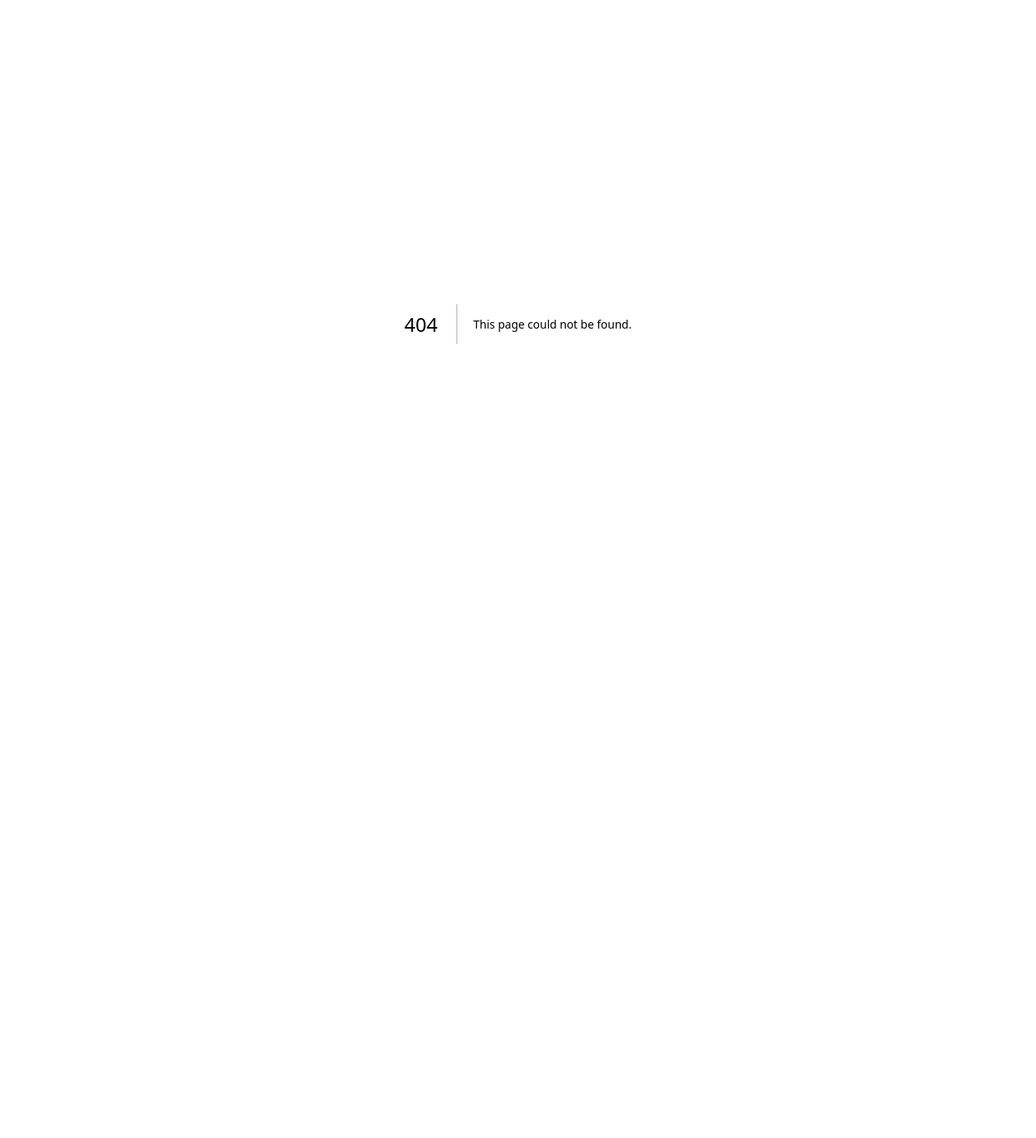
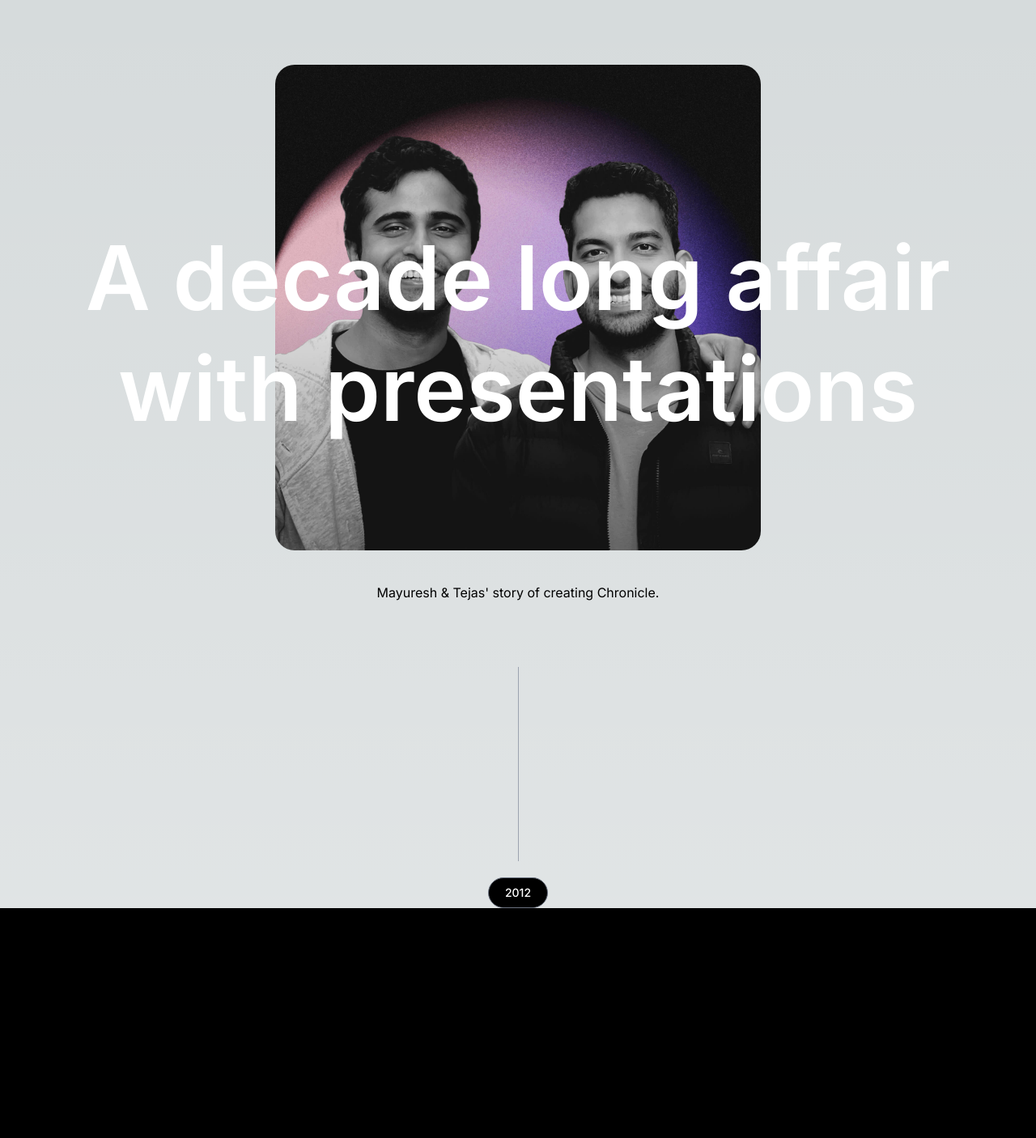
Before and after one commit to abishek180/loyaltri, a Next.js app: page /about in a window 1280 px wide. Before the commit this address had no page. Shown: the top 1406 px of the page at 81% size. Before the commit the page ends 800 px from the top, so only its background shows below. Built offline with nearby package versions, Linux system fonts and the light colour scheme.

Commit message:
major changes

```diff
--- /dev/null
+++ b/app/about/page.jsx
@@ -0,0 +1,97 @@
+"use client"
+import React, { useEffect } from "react";
+import Image from "next/image";
+import { motion, useAnimation } from "framer-motion";
+import { useInView } from "react-intersection-observer";
+import story from "@/public/images/story.jpg";
+
+const Page = () => {
+  const controls = useAnimation();
+  const [ref, inView] = useInView({
+    triggerOnce: true,
+    threshold: 0.5,
+  });
+
+  useEffect(() => {
+    if (inView) {
+      controls.start("visible");
+    } else {
+      controls.start("hidden");
+    }
+  }, [controls, inView]);
+
+  const lineVariants = {
+    hidden: { height: 0 },
+    visible: {
+      height: "15rem",
+      transition: {
+        duration: 1,
+        when: "beforeChildren",
+        onComplete: () => {
+          controls.start("visibleBox");
+        },
+      },
+    },
+  };
+
+  const boxVariants = {
+    hidden: { opacity: 0, scale: 0 },
+    visibleBox: { opacity: 1, scale: 1 },
+  };
+
+  return (
+    <>
+      <section className="max-w-screen-xl mx-auto px-5 lg:px-10 2xl:px-0 pt-20 flex flex-col gap-20">
+        <div className="flex flex-col justify-center items-center gap-10 relative">
+          <div className="w-[600px] h-[600px] overflow-hidden rounded-3xl">
+            <Image
+              src={story}
+              className="w-full h-full object-cover object-center"
+              alt="Story"
+            />
+          </div>
+          <p>Mayuresh & Tejas' story of creating Chronicle.</p>
+          <h1 className="absolute text-center text-[110px] text-white font-semibold leading-tight">
+            A decade long affair with presentations
+          </h1>
+        </div>
+        <div className="flex flex-col justify-center items-center gap-5">
+          <motion.span
+            ref={ref}
+            initial="hidden"
+            animate={controls}
+            variants={lineVariants}
+            className="w-[1px] bg-gray-400"
+          ></motion.span>
+          <motion.div
+            initial="hidden"
+            animate={controls}
+            variants={boxVariants}
+            className="bg-black border border-gray-500 rounded-3xl flex justify-center items-center px-5 py-2"
+          >
+            <p className="text-sm text-white font-medium">2012</p>
+          </motion.div>
+        </div>
+      </section>
+      <div className="sticky-wrapper h-[300vh]">
+        <section className="sticky-section sticky top-0 h-screen flex justify-center items-center bg-black">
+          <div className="flex flex-col justify-center items-center">
+            {["Something", "Then", "Crazy", "Happened"].map((text, index) => (
+              <p
+                key={index}
+                className="text-white text-6xl font-bold text-center"
+              >
+                {text}
+              </p>
+            ))}
+          </div>
+        </section>
+      </div>
+      <section className="h-screen bg-black text-white flex justify-center items-center">
+        <h2>Next Section Content</h2>
+      </section>
+    </>
+  );
+};
+
+export default Page;
--- a/app/page.js
+++ b/app/page.js
@@ -1,113 +1,10 @@
 import Image from "next/image";
+import Link from "next/link";
 
 export default function Home() {
   return (
-    <main className="flex min-h-screen flex-col items-center justify-between p-24">
-      <div className="z-10 max-w-5xl w-full items-center justify-between font-mono text-sm lg:flex">
-        <p className="fixed left-0 top-0 flex w-full justify-center border-b border-gray-300 bg-gradient-to-b from-zinc-200 pb-6 pt-8 backdrop-blur-2xl dark:border-neutral-800 dark:bg-zinc-800/30 dark:from-inherit lg:static lg:w-auto  lg:rounded-xl lg:border lg:bg-gray-200 lg:p-4 lg:dark:bg-zinc-800/30">
-          Get started by editing&nbsp;
-          <code className="font-mono font-bold">app/page.js</code>
-        </p>
-        <div className="fixed bottom-0 left-0 flex h-48 w-full items-end justify-center bg-gradient-to-t from-white via-white dark:from-black dark:via-black lg:static lg:h-auto lg:w-auto lg:bg-none">
-          <a
-            className="pointer-events-none flex place-items-center gap-2 p-8 lg:pointer-events-auto lg:p-0"
-            href="https://vercel.com?utm_source=create-next-app&utm_medium=appdir-template&utm_campaign=create-next-app"
-            target="_blank"
-            rel="noopener noreferrer"
-          >
-            By{" "}
-            <Image
-              src="/vercel.svg"
-              alt="Vercel Logo"
-              className="dark:invert"
-              width={100}
-              height={24}
-              priority
-            />
-          </a>
-        </div>
-      </div>
-
-      <div className="relative flex place-items-center before:absolute before:h-[300px] before:w-full sm:before:w-[480px] before:-translate-x-1/2 before:rounded-full before:bg-gradient-radial before:from-white before:to-transparent before:blur-2xl before:content-[''] after:absolute after:-z-20 after:h-[180px] after:w-full sm:after:w-[240px] after:translate-x-1/3 after:bg-gradient-conic after:from-sky-200 after:via-blue-200 after:blur-2xl after:content-[''] before:dark:bg-gradient-to-br before:dark:from-transparent before:dark:to-blue-700 before:dark:opacity-10 after:dark:from-sky-900 after:dark:via-[#0141ff] after:dark:opacity-40 before:lg:h-[360px] z-[-1]">
-        <Image
-          className="relative dark:drop-shadow-[0_0_0.3rem_#ffffff70] dark:invert"
-          src="/next.svg"
-          alt="Next.js Logo"
-          width={180}
-          height={37}
-          priority
-        />
-      </div>
-
-      <div className="mb-32 grid text-center lg:max-w-5xl lg:w-full lg:mb-0 lg:grid-cols-4 lg:text-left">
-        <a
-          href="https://nextjs.org/docs?utm_source=create-next-app&utm_medium=appdir-template&utm_campaign=create-next-app"
-          className="group rounded-lg border border-transparent px-5 py-4 transition-colors hover:border-gray-300 hover:bg-gray-100 hover:dark:border-neutral-700 hover:dark:bg-neutral-800/30"
-          target="_blank"
-          rel="noopener noreferrer"
-        >
-          <h2 className={`mb-3 text-2xl font-semibold`}>
-            Docs{" "}
-            <span className="inline-block transition-transform group-hover:translate-x-1 motion-reduce:transform-none">
-              -&gt;
-            </span>
-          </h2>
-          <p className={`m-0 max-w-[30ch] text-sm opacity-50`}>
-            Find in-depth information about Next.js features and API.
-          </p>
-        </a>
-
-        <a
-          href="https://nextjs.org/learn?utm_source=create-next-app&utm_medium=appdir-template-tw&utm_campaign=create-next-app"
-          className="group rounded-lg border border-transparent px-5 py-4 transition-colors hover:border-gray-300 hover:bg-gray-100 hover:dark:border-neutral-700 hover:dark:bg-neutral-800 hover:dark:bg-opacity-30"
-          target="_blank"
-          rel="noopener noreferrer"
-        >
-          <h2 className={`mb-3 text-2xl font-semibold`}>
-            Learn{" "}
-            <span className="inline-block transition-transform group-hover:translate-x-1 motion-reduce:transform-none">
-              -&gt;
-            </span>
-          </h2>
-          <p className={`m-0 max-w-[30ch] text-sm opacity-50`}>
-            Learn about Next.js in an interactive course with&nbsp;quizzes!
-          </p>
-        </a>
-
-        <a
-          href="https://vercel.com/templates?framework=next.js&utm_source=create-next-app&utm_medium=appdir-template&utm_campaign=create-next-app"
-          className="group rounded-lg border border-transparent px-5 py-4 transition-colors hover:border-gray-300 hover:bg-gray-100 hover:dark:border-neutral-700 hover:dark:bg-neutral-800/30"
-          target="_blank"
-          rel="noopener noreferrer"
-        >
-          <h2 className={`mb-3 text-2xl font-semibold`}>
-            Templates{" "}
-            <span className="inline-block transition-transform group-hover:translate-x-1 motion-reduce:transform-none">
-              -&gt;
-            </span>
-          </h2>
-          <p className={`m-0 max-w-[30ch] text-sm opacity-50`}>
-            Explore starter templates for Next.js.
-          </p>
-        </a>
-
-        <a
-          href="https://vercel.com/new?utm_source=create-next-app&utm_medium=appdir-template&utm_campaign=create-next-app"
-          className="group rounded-lg border border-transparent px-5 py-4 transition-colors hover:border-gray-300 hover:bg-gray-100 hover:dark:border-neutral-700 hover:dark:bg-neutral-800/30"
-          target="_blank"
-          rel="noopener noreferrer"
-        >
-          <h2 className={`mb-3 text-2xl font-semibold`}>
-            Deploy{" "}
-            <span className="inline-block transition-transform group-hover:translate-x-1 motion-reduce:transform-none">
-              -&gt;
-            </span>
-          </h2>
-          <p className={`m-0 max-w-[30ch] text-sm opacity-50 text-balance`}>
-            Instantly deploy your Next.js site to a shareable URL with Vercel.
-          </p>
-        </a>
-      </div>
-    </main>
+   <div className="max-w-screen-xl mx-auto">
+    <Link href="/about" className="pt-40 text-center text-white text-[110px]">OUR STORY</Link>
+   </div>
   );
 }
--- a/package.json
+++ b/package.json
@@ -9,9 +9,11 @@
     "lint": "next lint"
   },
   "dependencies": {
+    "framer-motion": "^11.2.6",
+    "next": "14.2.3",
     "react": "^18",
     "react-dom": "^18",
-    "next": "14.2.3"
+    "react-intersection-observer": "^9.10.2"
   },
   "devDependencies": {
     "postcss": "^8",
```
Also changed, not shown: app/globals.css (line endings or trailing spaces), public/images/story.jpg (added), 1 other file (tests, documents, lock files or other folders).
